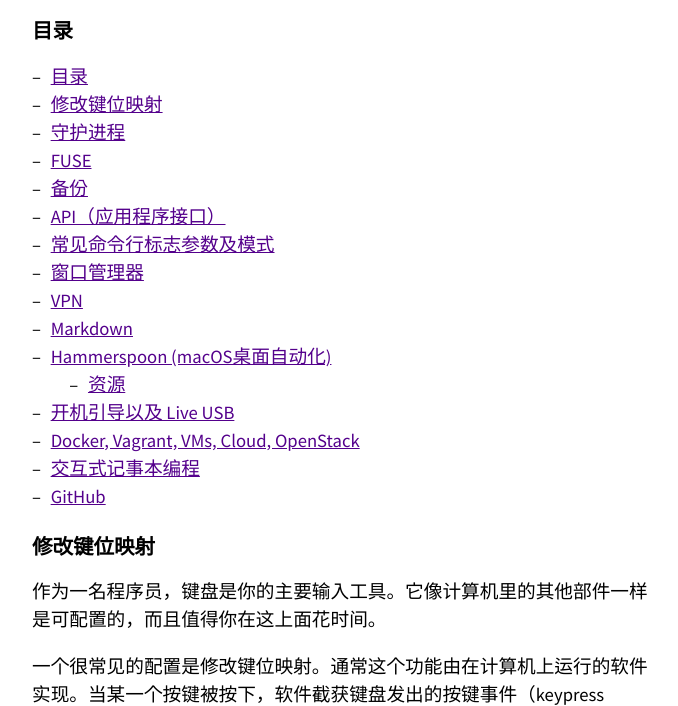
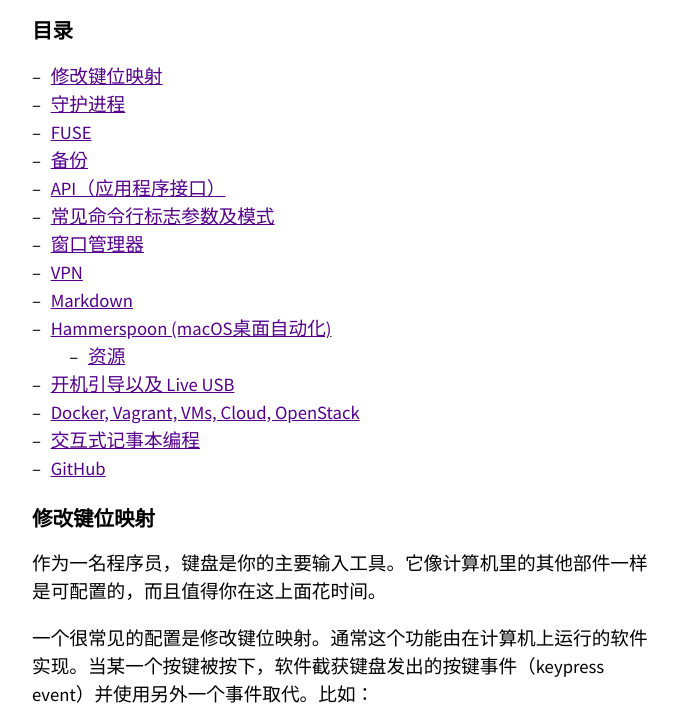
Before and after one commit to missing-semester-cn/missing-semester-cn.github.io, a Jekyll site: the page built from _2020/potpourri.md, in a window 1280 px wide and 900 px high, scrolled down 301 px, cut to the strip 194-900 px from the top of the window. Shown: the whole strip, without its empty margins (300-978 px from the left). Built offline with Jekyll 4.4.1, drawn with Linux system fonts in a browser that asks for light colours.

Commit message:
Update potpourri.md
重复

```diff
--- a/_2020/potpourri.md
+++ b/_2020/potpourri.md
@@ -10,7 +10,6 @@ video:
 
 ## 目录
 
-- [目录](#%e7%9b%ae%e5%bd%95)
 - [修改键位映射](#%E4%BF%AE%E6%94%B9%E9%94%AE%E4%BD%8D%E6%98%A0%E5%B0%84)
 - [守护进程](#%E5%AE%88%E6%8A%A4%E8%BF%9B%E7%A8%8B)
 - [FUSE](#fuse)
```
